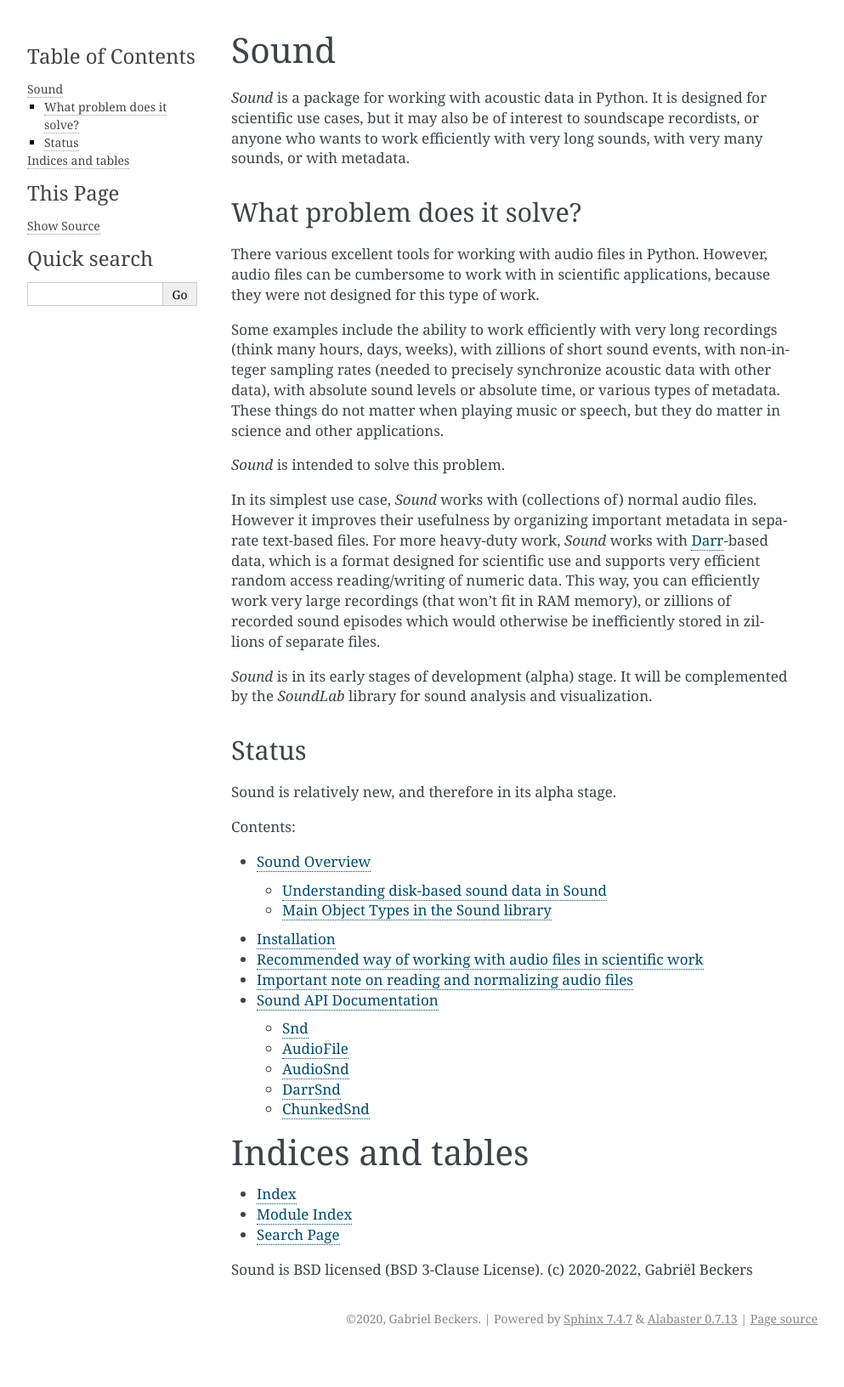
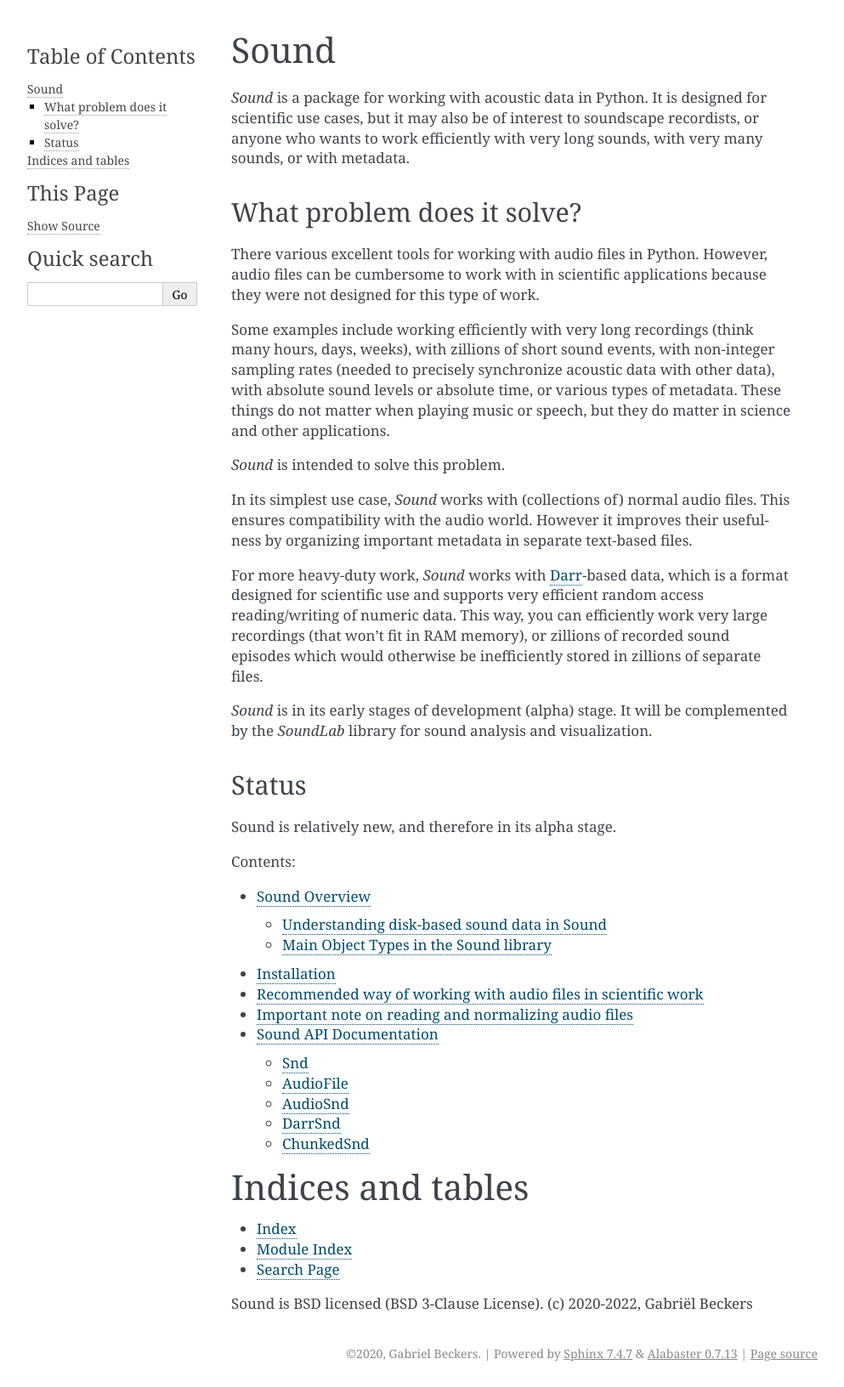
Before and after one commit to gbeckers/sound, a Sphinx documentation site: the page built from doc/index.rst, in a window 1280 px wide. Shown: the whole page at 85% size, without its empty margins (148-1141 px from the left). Built offline with Sphinx 7.4.7, drawn with Linux system fonts in a browser that asks for light colours; before the commit the page ends 1591 px from its top, so only the background shows below that.

Commit message:
improve doc

```diff
--- a/doc/index.rst
+++ b/doc/index.rst
@@ -10,10 +10,10 @@ What problem does it solve?
 ---------------------------
 
 There various excellent tools for working with audio files in Python. However,
-audio files can be cumbersome to work with in scientific applications, because
+audio files can be cumbersome to work with in scientific applications because
 they were not designed for this type of work.
 
-Some examples include the ability to work efficiently with very long recordings
+Some examples include working efficiently with very long recordings
 (think many hours, days, weeks), with zillions of short sound
 events, with non-integer sampling rates (needed to precisely synchronize
 acoustic data with other data), with absolute sound levels or absolute time, or
@@ -23,8 +23,10 @@ but they do matter in science and other applications.
 *Sound* is intended to solve this problem.
 
 In its simplest use case, *Sound* works with (collections of) normal audio
-files. However it improves their usefulness by organizing important metadata in
-separate text-based files. For more heavy-duty work, *Sound* works with
+files. This ensures compatibility with the audio world. However it improves
+their usefulness by organizing important metadata in separate text-based files.
+
+For more heavy-duty work, *Sound* works with
 `Darr <https://darr.readthedocs.io/en/latest>`__-based data, which is a format
 designed for scientific use and supports very efficient random access
 reading/writing of numeric data. This way, you can efficiently work very
```
